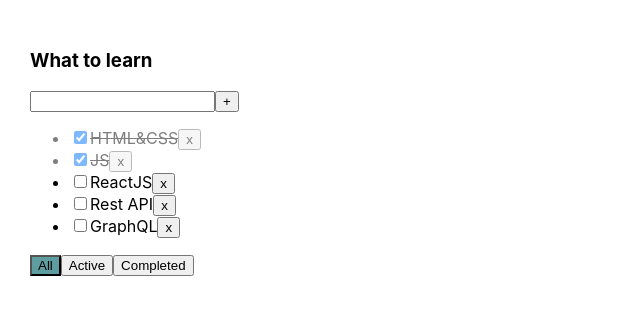
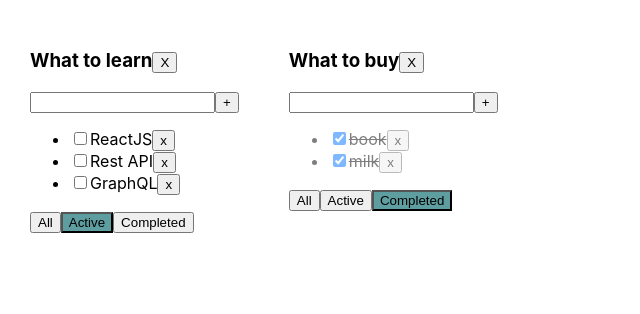
Before and after one commit to ksasrg/todolist, a React (Create React App) app: page / in a window 1280 px wide. Shown: the top 314 px of the page, without its empty margins (0-640 px from the left). Built offline with nearby package versions, Linux system fonts and the light colour scheme.

Commit message:
lesson 05

```diff
--- a/src/App.tsx
+++ b/src/App.tsx
@@ -5,64 +5,120 @@
 
 export type FilterValuesType = "all" | "active" | "completed";
 
+type TodoListType = {
+    id: string
+    title: string
+    filter: FilterValuesType
+}
+
+type TaskType = {
+    id: string
+    title: string
+    isDone: boolean
+}
+
+type AllTaskType = {
+    key: TaskType[]
+}
+
 function App() {
 
-    let [tasks, setTasks] = useState([
+    const todoListId1 = v1()
+    const todoListId2 = v1()
+
+    let [todoLists, setTodoLIsts] = useState<TodoListType[]>([
+        { id: todoListId1, title: 'What to learn', filter: 'active' },
+        { id: todoListId2, title: 'What to buy', filter: 'completed' },
+    ])
+
+    let [allTasks, setAllTasks] = useState({
+        [todoListId1]: [
             { id: v1(), title: "HTML&CSS", isDone: true },
             { id: v1(), title: "JS", isDone: true },
             { id: v1(), title: "ReactJS", isDone: false },
             { id: v1(), title: "Rest API", isDone: false },
             { id: v1(), title: "GraphQL", isDone: false },
-    ]);
+        ],
+        [todoListId2]: [
+            { id: v1(), title: "book", isDone: true },
+            { id: v1(), title: "milk", isDone: true },
 
-    function removeTask(id: string) {
-        let filteredTasks = tasks.filter(t => t.id !== id);
-        setTasks(filteredTasks);
+        ],
+    })
+
+    function removeTask(id: string, todoListId: string) {
+        const tasks = allTasks[todoListId]
+        const filteredTasks = tasks.filter(t => t.id !== id);
+        allTasks[todoListId] = filteredTasks
+        setAllTasks({ ...allTasks });
     }
 
-    function addTask(title: string) {
-        let task = { id: v1(), title: title, isDone: false };
-        let newTasks = [task, ...tasks];
-        setTasks(newTasks);
+    function addTask(title: string, todoListId: string) {
+        const task = { id: v1(), title: title, isDone: false };
+        const tasks = allTasks[todoListId]
+        const newTasks = [task, ...tasks];
+        allTasks[todoListId] = newTasks
+        setAllTasks({ ...allTasks });
     }
 
-    let [filter, setFilter] = useState<FilterValuesType>("all");
-
-    let tasksForTodolist = tasks;
-
-    if (filter === "active") {
-        tasksForTodolist = tasks.filter(t => t.isDone === false);
-    }
-    if (filter === "completed") {
-        tasksForTodolist = tasks.filter(t => t.isDone === true);
+    const changeStatus = (taskId: string, checked: boolean, todoListId: string) => {
+        const tasks = allTasks[todoListId]
+        const task = tasks.find(t => t.id === taskId)
+        if (task) {
+            task.isDone = checked
+            setAllTasks({ ...allTasks });
         }
 
-    function changeFilter(value: FilterValuesType) {
-        setFilter(value);
     }
 
-    const changeStatus = (taskId: string, checked: boolean) => {
-        const newTasks = [...tasks]
-        const task = newTasks.find(t => t.id === taskId)
-        if (task) {
-            task.isDone = checked
+    function changeFilter(value: FilterValuesType, todoListId: string) {
+        const todoList = todoLists.find(el => el.id == todoListId)
+        if (todoList) {
+            todoList.filter = value
+            setTodoLIsts([...todoLists])
         }
-        setTasks(newTasks)
+    }
+
+    const removeList = (todoListId: string) => {
+        setTodoLIsts(todoLists.filter(tl => tl.id !== todoListId))
+        delete allTasks[todoListId]
+        setAllTasks({ ...allTasks })
     }
 
 
 
     return (
         <div className="App">
-            <Todolist title="What to learn"
+            {
+                todoLists.map((tl) => {
+
+                    let tasksForTodolist = allTasks[tl.id];
+
+                    if (tl.filter === "active") {
+                        tasksForTodolist = allTasks[tl.id].filter(t => t.isDone === false);
+                    }
+                    if (tl.filter === "completed") {
+                        tasksForTodolist = allTasks[tl.id].filter(t => t.isDone === true);
+                    }
+
+                    return (
+                        <Todolist
+                            key={tl.id}
+                            id={tl.id}
+                            title={tl.title}
                             tasks={tasksForTodolist}
                             removeTask={removeTask}
                             changeFilter={changeFilter}
                             addTask={addTask}
                             changeStatus={changeStatus}
-                filter={filter}
+                            filter={tl.filter}
+                            removeList={removeList}
+                        />
+                    )
+                })
+            }
 
-            />
+
         </div>
     );
 }
--- a/src/Todolist.tsx
+++ b/src/Todolist.tsx
@@ -8,13 +8,15 @@
 }
 
 type PropsType = {
+    id: string
     title: string
     tasks: Array<TaskType>
-    removeTask: (taskId: string) => void
-    changeFilter: (value: FilterValuesType) => void
-    addTask: (title: string) => void
-    changeStatus: (taskId: string, checked: boolean) => void
+    removeTask: (taskId: string, todoListId: string) => void
+    changeFilter: (value: FilterValuesType, todoListId: string) => void
+    addTask: (title: string, todoListId: string) => void
+    changeStatus: (taskId: string, checked: boolean, todoListId: string) => void
     filter: FilterValuesType
+    removeList: (todoListId: string) => void
 }
 
 export function Todolist(props: PropsType) {
@@ -28,7 +30,7 @@
             setTitle("");
             return
         }
-        props.addTask(title.trim());
+        props.addTask(title.trim(), props.id);
         setTitle("");
         setError('')
     }
@@ -44,12 +46,20 @@
         }
     }
 
-    const onAllClickHandler = () => props.changeFilter("all");
-    const onActiveClickHandler = () => props.changeFilter("active");
-    const onCompletedClickHandler = () => props.changeFilter("completed");
+    const onAllClickHandler = () => props.changeFilter("all", props.id);
+    const onActiveClickHandler = () => props.changeFilter("active", props.id);
+    const onCompletedClickHandler = () => props.changeFilter("completed", props.id);
+
+    const removeList = () => {
+        props.removeList(props.id)
+    }
 
     return <div>
-        <h3>{props.title}</h3>
+        <h3>
+            {props.title}
+            <button onClick={removeList}>X</button>
+        </h3>
+
         <div>
             <input value={title}
                 onChange={onChangeHandler}
@@ -62,10 +72,10 @@
             {
                 props.tasks.map(t => {
 
-                    const onClickHandler = () => props.removeTask(t.id)
+                    const onClickHandler = () => props.removeTask(t.id, props.id)
                     const changeStatusHandler =
                         (e: ChangeEvent<HTMLInputElement>) =>
-                            props.changeStatus(t.id, e.currentTarget.checked)
+                            props.changeStatus(t.id, e.currentTarget.checked, props.id)
 
                     return <li
                         key={t.id}
```
Lines whose indentation alone changed are shown as unchanged.
